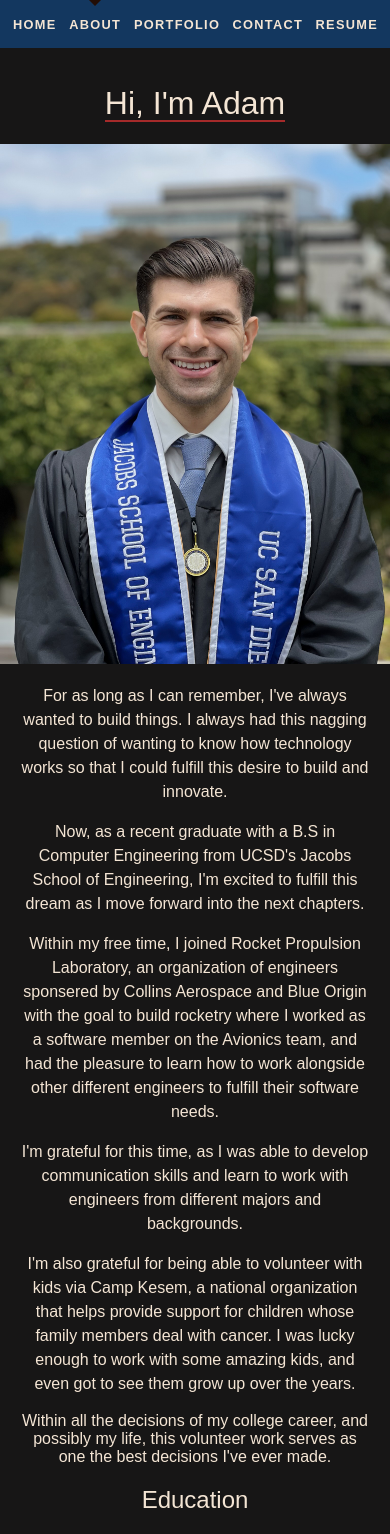
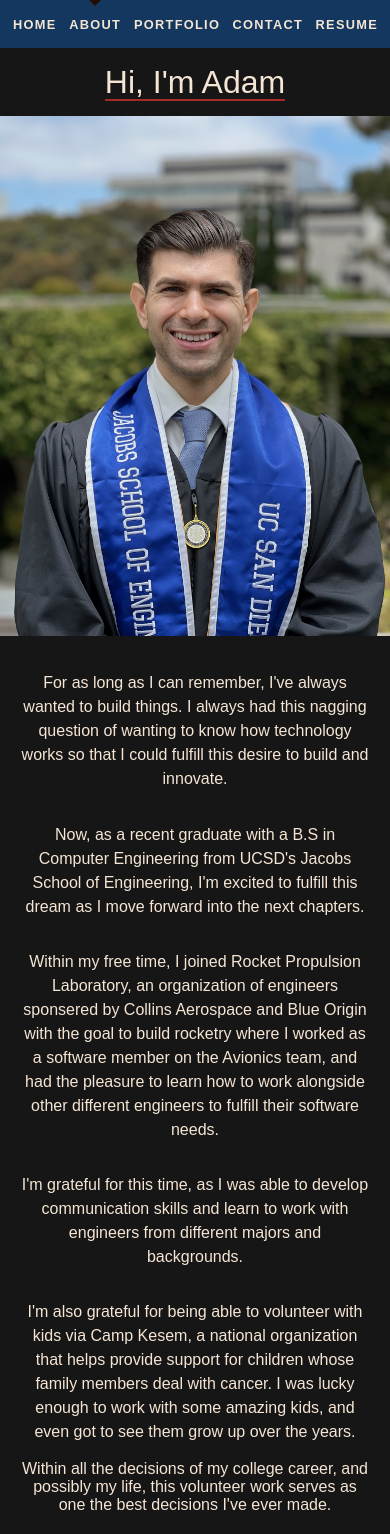
Before and after one commit to asbauer/mywebsite, a SvelteKit app: page /about in a window 390 px wide. Shown: the top 1534 px of the page. Built offline with nearby package versions, Linux system fonts and the light colour scheme.

Commit message:
Fixed spacing on mobile, color text, and am done

```diff
--- a/src/routes/+layout.svelte
+++ b/src/routes/+layout.svelte
@@ -84,6 +84,7 @@
 		main {
 			padding-left: 0;
 			padding-right: 0;
+			padding-top:3% ;
 		}
 		footer p {
 			margin-bottom:1% ;
--- a/src/routes/about/+page.svelte
+++ b/src/routes/about/+page.svelte
@@ -659,14 +659,26 @@ p {
     img {
         width: 100%;
     }
-
+/*
     main {
+        padding-top: 1% ;
         padding-left: 0%;
         padding-right: 0%;
     }
+        */
 
     h1,h2,h3,h5 {
         text-align: center;
+    }
+
+    h1 {
+        margin-top :1%  ;
+        margin-bottom: 4% ;
+
+    }
+
+    .about-text-div:first-of-type p {
+        margin-top:8% ;
     }
 
     .progress-text{
```
